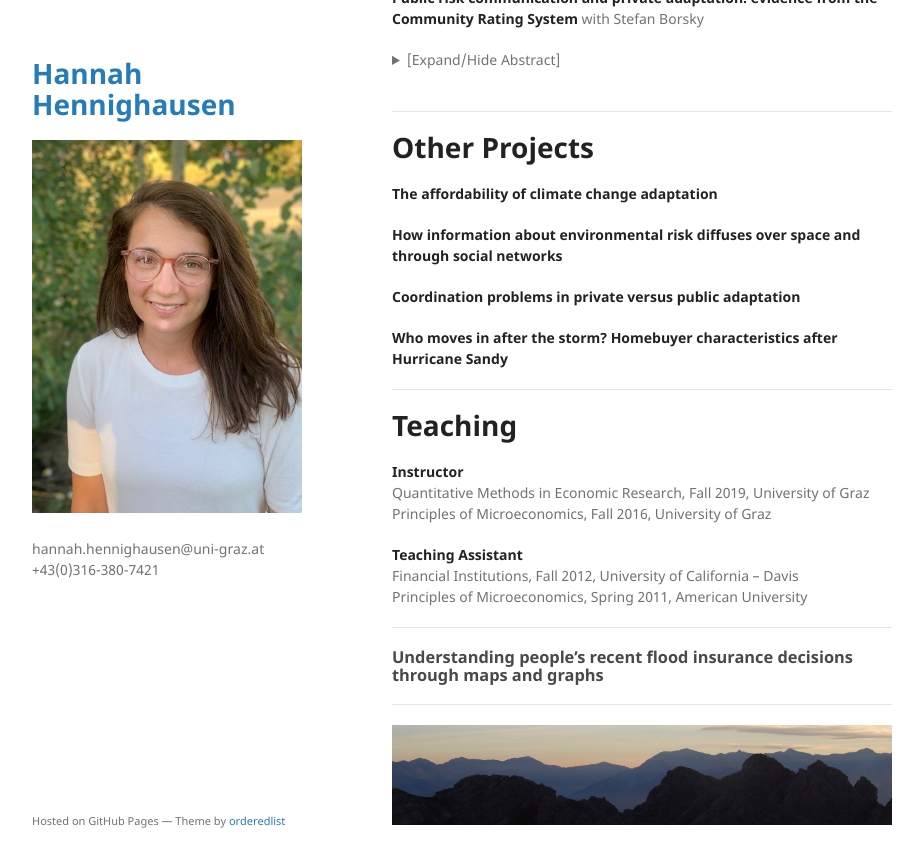
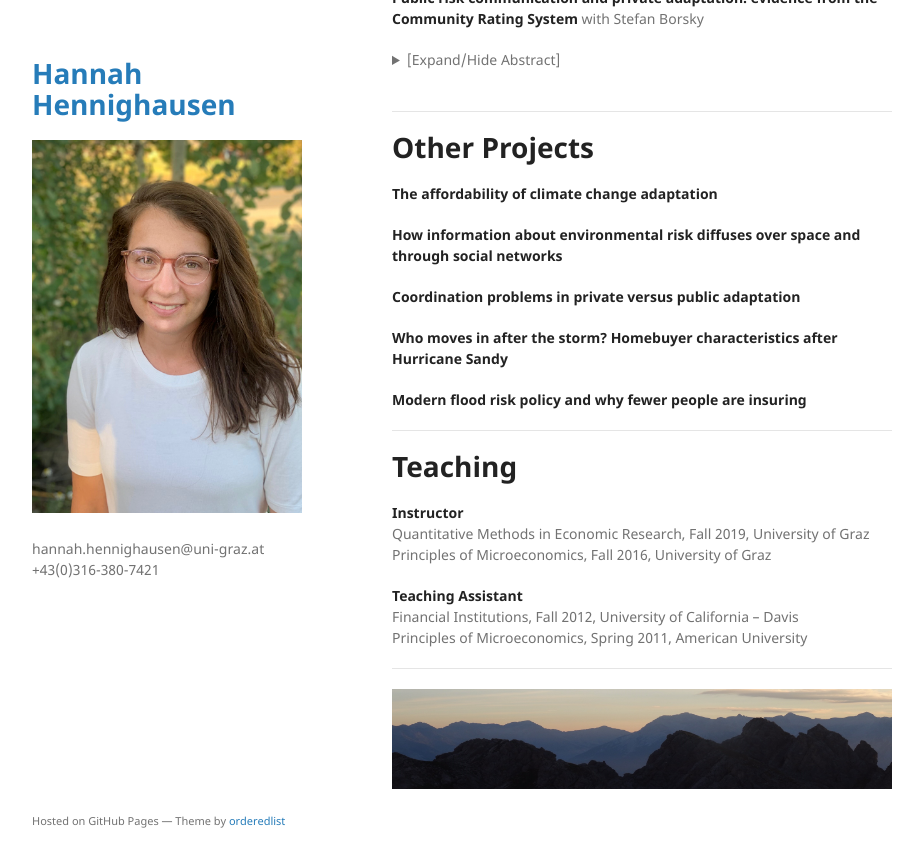
Before and after one commit to hannahhennighausen/hannahhennighausen.github.io, a Jekyll site: the page built from index.md, in a window 1280 px wide and 900 px high, scrolled down 1080 px. Shown: the top 867 px of the window, without its empty margins (178-1101 px from the left). Built offline with Jekyll 4.4.1, drawn with Linux system fonts in a browser that asks for light colours; the repository's description, which GitHub fills in, is left out.

Commit message:
Update index.md

```diff
--- a/index.md
+++ b/index.md
@@ -63,6 +63,8 @@ Will be added soon.
 
 **Who moves in after the storm? Homebuyer characteristics after Hurricane Sandy** <br />
 
+**Modern flood risk policy and why fewer people are insuring** <br />
+
 * * *
 
 # Teaching
@@ -77,8 +79,4 @@ Principles of Microeconomics, Spring 2011, American University
 
 * * *
 
-### Understanding people's recent flood insurance decisions through maps and graphs
-
-* * *
-
 <img src="/assets/img/mountains2.jpeg" alt="ReitherSpitze" />
```
